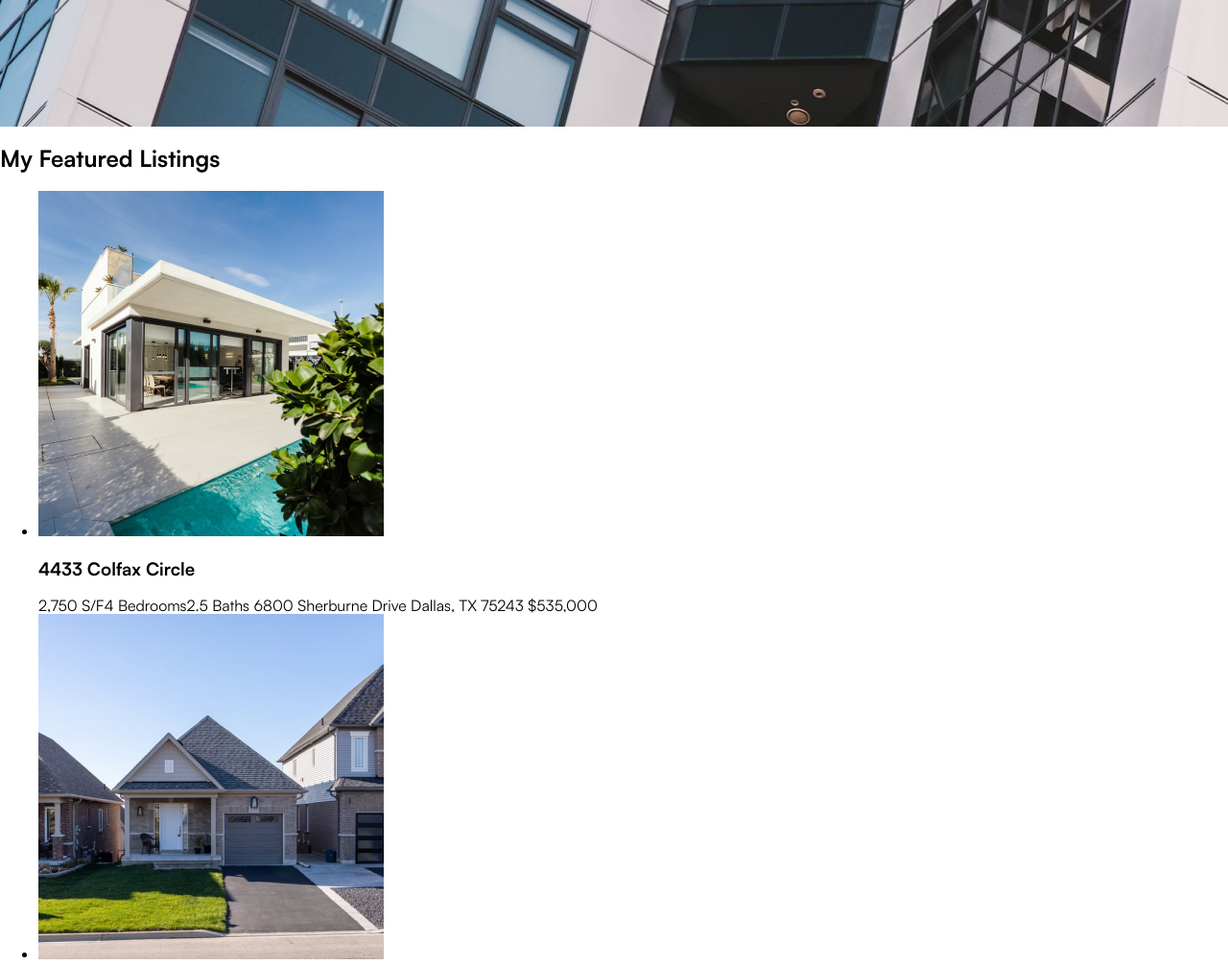
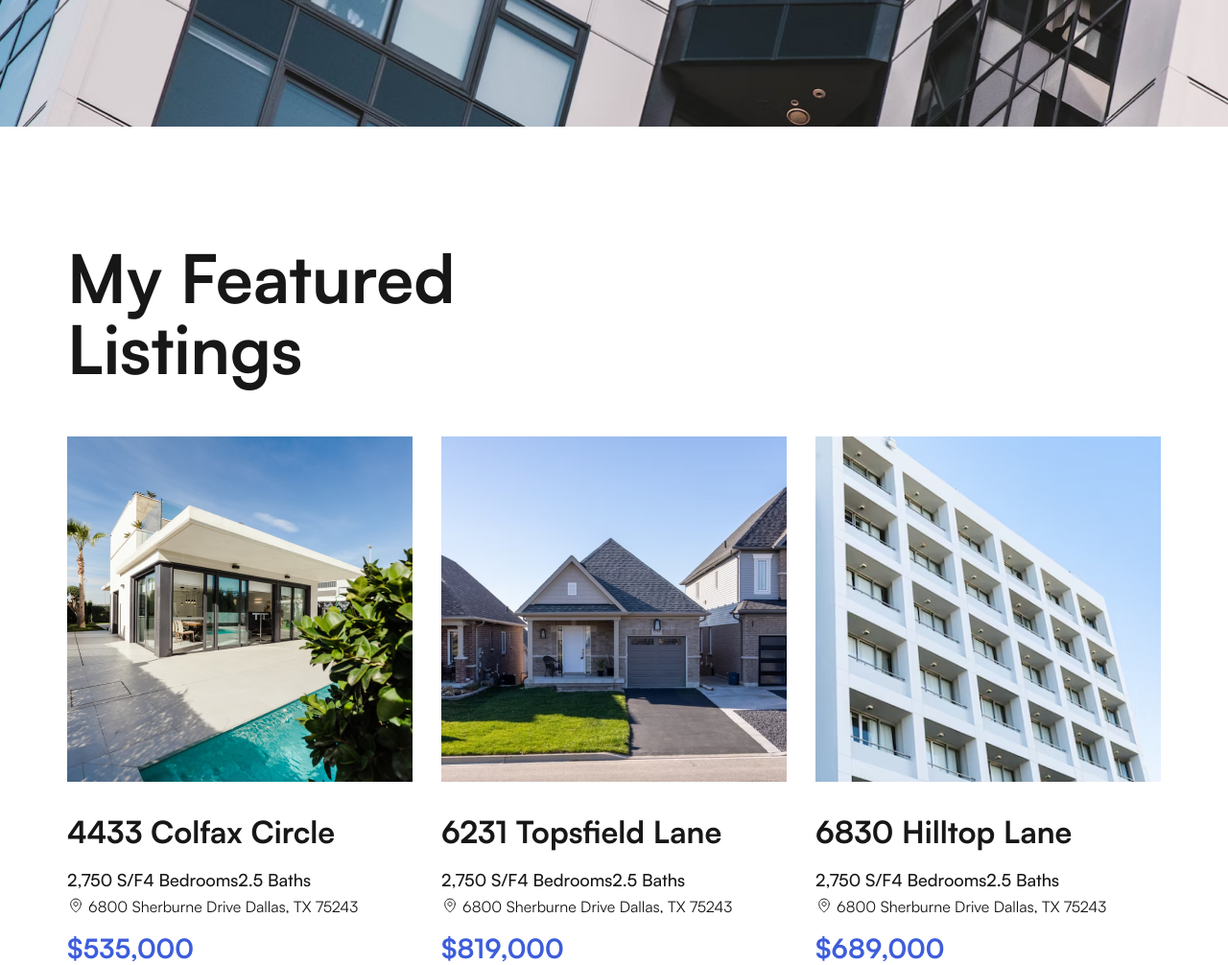
Before and after one commit to WadimSh/homeland, a website built with webpack: page src/index.html in a window 1280 px wide. Shown: the part 2440-3446 px from the top of the page at 96% size. Built offline with nearby package versions, Linux system fonts and the light colour scheme.

Commit message:
fix: сделана верстка поддесктоп блока project

```diff
--- a/src/blocks/footer/footer.css
+++ b/src/blocks/footer/footer.css
@@ -2,8 +2,6 @@
   display: flex;
   justify-content: center;
   align-items: center;
-  background-color: var(--primary-color);
-  color: var(--black-color);
 }
 
 .footer__wrapper {
--- a/src/blocks/main/project/project.css
+++ b/src/blocks/main/project/project.css
@@ -0,0 +1,85 @@
+.project {
+  display: flex;
+  justify-content: center;
+}
+
+.project__wrapper {
+  display: flex;
+  flex-direction: column;
+  justify-content: space-between;
+  width: 1140px;
+  padding-top: 120px;
+  margin-bottom: 120px;
+}
+
+.project__title {
+  font-weight: 700;
+  font-size: 70px;
+  line-height: 74px;
+  margin: 0;
+  margin-bottom: 55px;
+  width: 550px;
+}
+
+.project__grid {
+  padding: 0;
+  margin: 0;
+  list-style-type: none;
+  display: grid;
+  grid-template-columns: repeat(3, 360px);
+  gap: 30px;
+}
+
+.project__card {
+  display: flex;
+  flex-direction: column;
+  justify-content: space-between;
+  height: 548px;
+  gap: 32px;
+}
+
+.project__card-img {
+  height: 360px;
+  width: 100%;
+  object-fit: cover;
+  object-position: top;
+}
+
+.project__card-caption {
+  display: flex;
+  flex-direction: column;
+}
+
+.project__card-title {
+  font-weight: 700;
+  font-size: 32px;
+  line-height: 33px;
+  margin: 0;
+  margin-bottom: 18px;
+}
+
+.project__card-subtitle {
+  font-weight: 500;
+  font-size: 18px;
+  line-height: 30px;
+}
+
+.project__card-adress {
+  font-weight: 400;
+  font-size: 16px;
+  line-height: 27px;
+  margin-bottom: 15px;
+}
+
+.project__card-adress::before {
+  content: "";
+  background: url(../../../images/point.svg) top left/18px 18px no-repeat;
+  padding-right: 22px;
+}
+
+.project__card-price {
+  font-weight: 700;
+  font-size: 28px;
+  line-height: 29px;
+  color: var(--blue-color);
+}
--- a/src/blocks/page/page.css
+++ b/src/blocks/page/page.css
@@ -12,4 +12,5 @@
   --blue-color: #3d5ddb;
   --grey-color: #e8e8e8;
   background-color: var(--primary-color);
+  color: var(--black-color);
 }
```
Also changed, not shown: src/images/point.svg (added).
